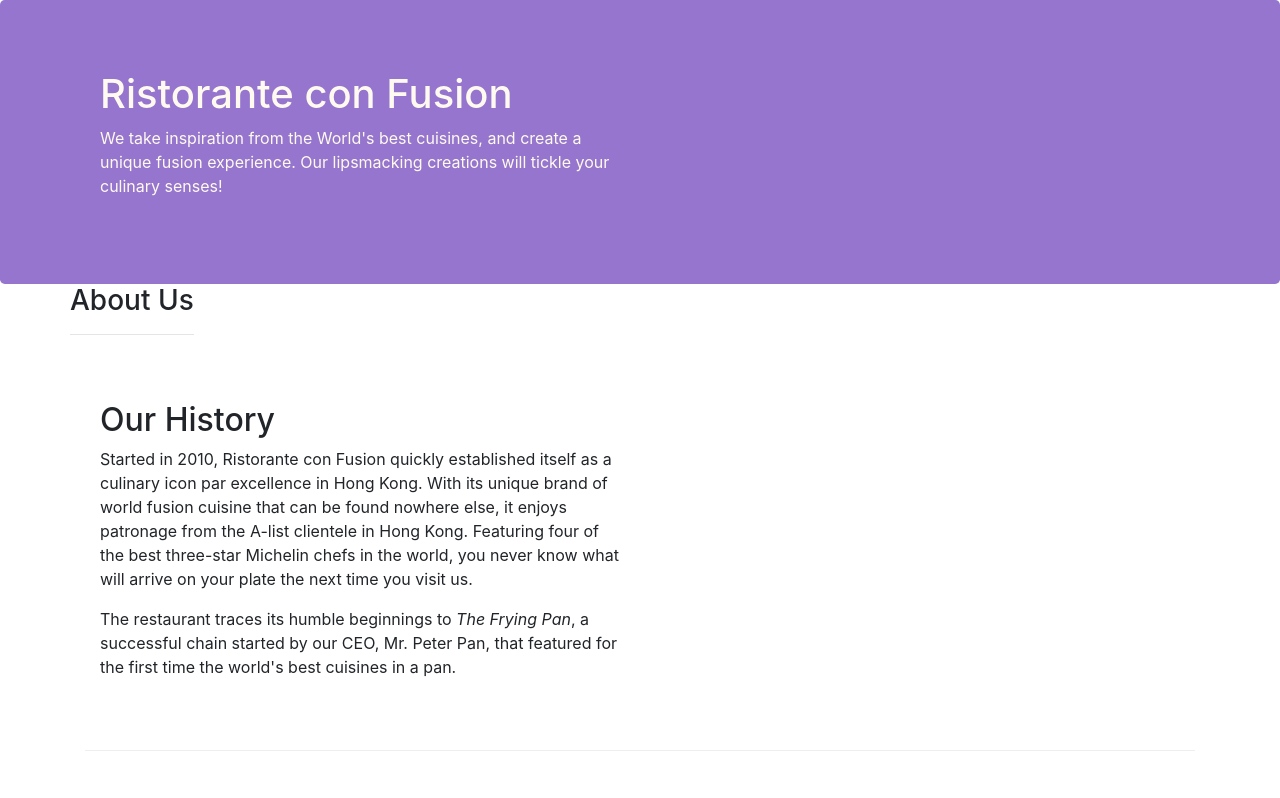
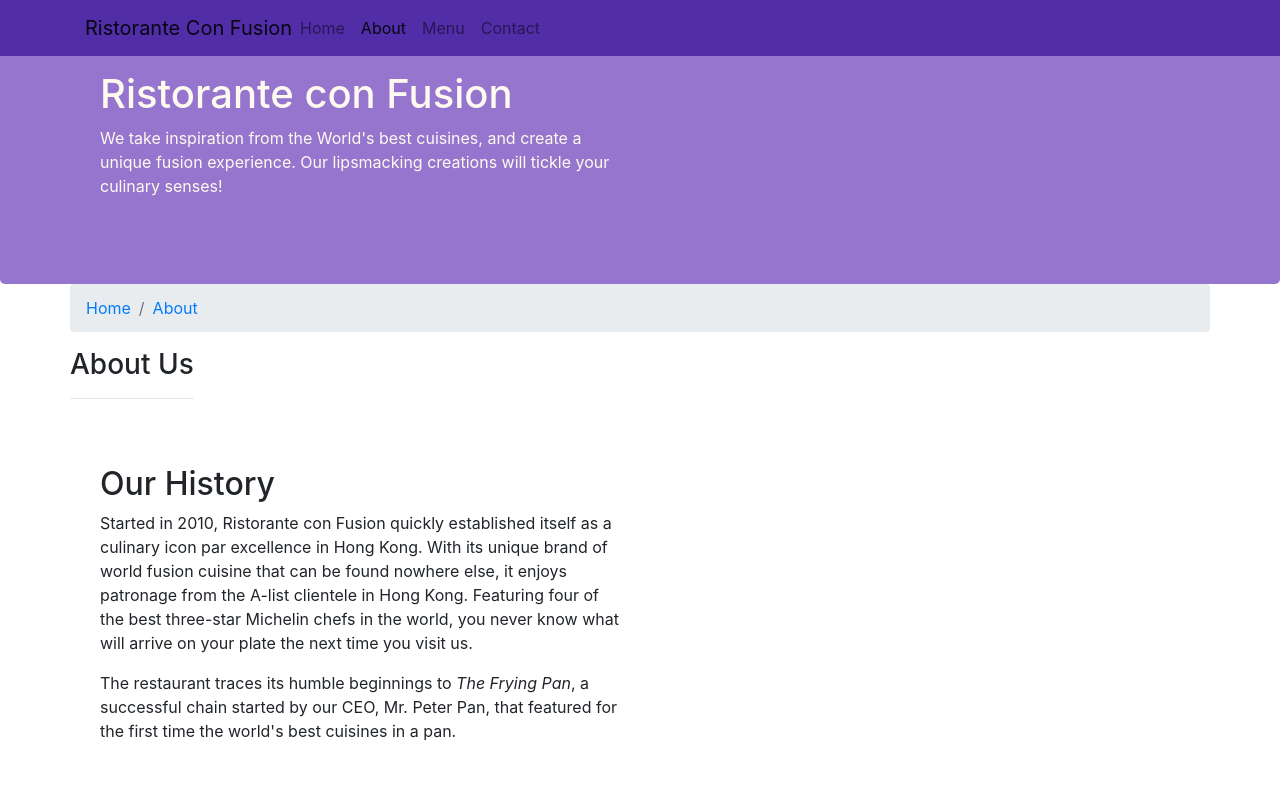
Before and after one commit to alinavasilciuc/Bootstrap, a website: page conFusion/aboutus.html in a window 1280 px wide. Shown: the top 798 px of the page. Drawn offline with nearby package versions, Linux system fonts and the light colour scheme.

Commit message:
Navigation and Naviation Bar

```diff
--- a/conFusion/aboutus.html
+++ b/conFusion/aboutus.html
@@ -13,6 +13,23 @@
 </head>
 
 <body>
+    <nav class="navbar navbar-light navbar-expand-sm fixed-top">
+        <div class="container">
+            <button class="navbar-toggler" type="button" data-toggle="collapse" data-target="#Navbar">
+                <span class="navbar-toggler-icon"></span>
+            </button>
+           <a class="navbar-brand mr-auto" href="./index.html">Ristorante Con Fusion</a>
+           <div class="collapse navbar-collapse" id="Navbar">
+                <ul class="navbar-nav mr-auto">
+                    <li class="nav-item"><a class="nav-link"  href="./index.html">Home</a></li>
+                    <li class="nav-item active"><a class="nav-link" href="#">About</a></li>
+                    <li class="nav-item"><a class="nav-link" href="#">Menu</a></li>
+                    <li class="nav-item"><a class="nav-link" href="#">Contact</a></li>
+                </ul>
+            </div>
+        </div>
+    </nav>
+
     <header class="jumbotron">
         <div class="container">
             <div class="row row-header">
@@ -28,6 +45,10 @@
 
     <div class="container">
         <div class="row">
+            <ol class="col-12 breadcrumb" >
+                <li class="breadcrumb-item"><a href="./index.html">Home</a></li>
+                <li class="breadcrumb-item active"><a href="#">About</a></li>
+            </ol>
             <div>
                <h3>About Us</h3>
                <hr>
@@ -66,7 +87,7 @@
                 <div class="col-4 offset-1 col-sm-2">
                     <h5>Links</h5>
                     <ul class="list-unstyled">
-                        <li><a href="#">Home</a></li>
+                        <li><a href="./index.html">Home</a></li>
                         <li><a href="#">About</a></li>
                         <li><a href="#">Menu</a></li>
                         <li><a href="#">Contact</a></li>
--- a/conFusion/css/styles.css
+++ b/conFusion/css/styles.css
@@ -29,3 +29,12 @@
     color: #0f0f0f;
 
 }
+
+.body{
+    padding: 50 px 0px 0px 0px;
+    z-index: 0;
+}
+
+.navbar{
+    background-color: #512DA8;
+}
```
Also changed, not shown: conFusion/index.html (+9 -3 lines).
